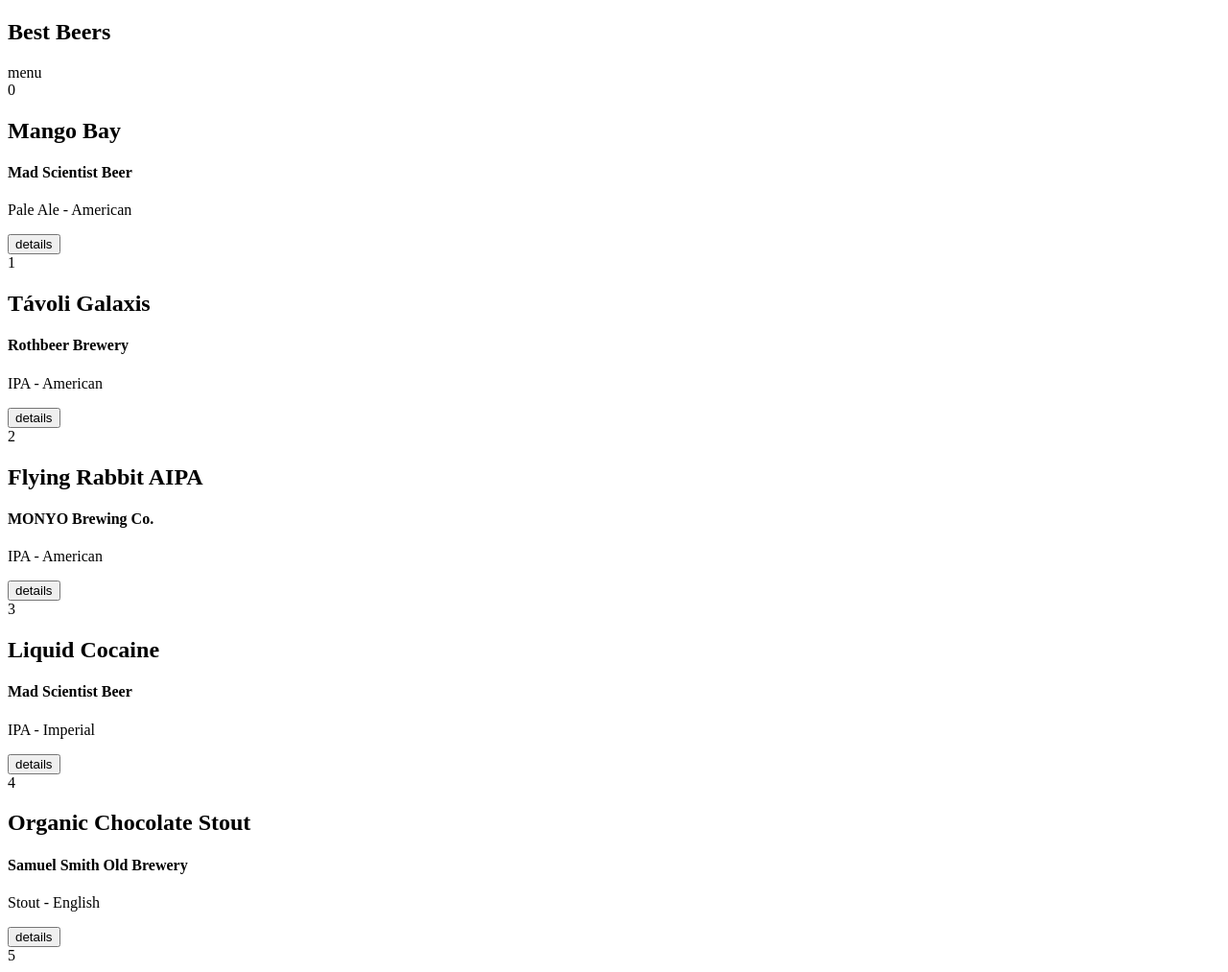
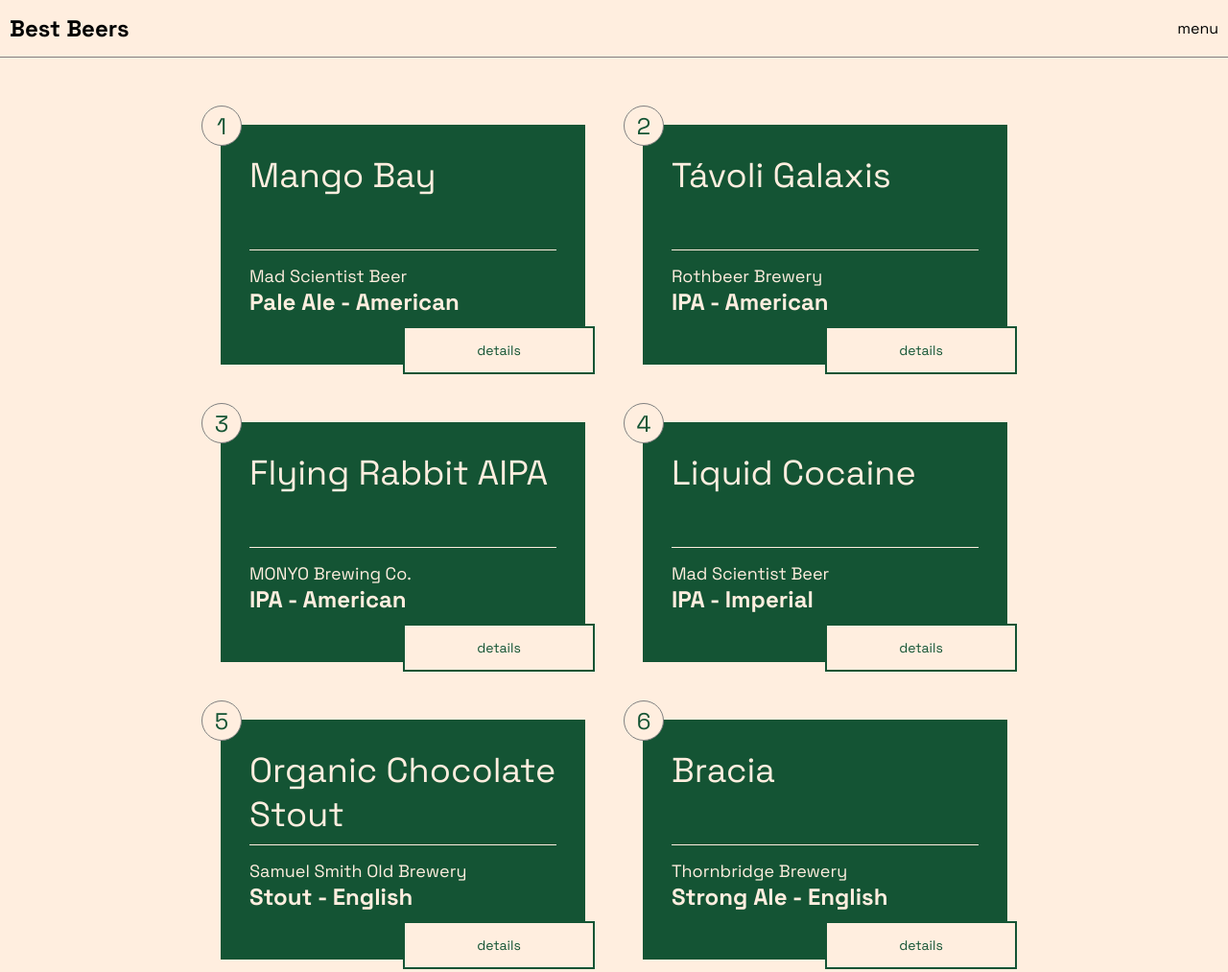
Before and after one commit to tothandras2019/final-ui-design, a plain HTML site: page index.html in a window 1280 px wide. Shown: the top 1013 px of the page at 96% size. Drawn offline with Linux system fonts and the light colour scheme.

Commit message:
rough view ready

```diff
--- a/SCRIPT/script.js
+++ b/SCRIPT/script.js
@@ -2,12 +2,12 @@ console.log(beers)
 
 const Card = ({ title, sub, text }, index) => {
   return `
-      <div>
-        <div>${index}</div>
+      <div class="card">
+        <div id="${index + 1}">${index + 1}</div>
         <h2>${title}</h2>
         <h4>${sub}</h4>
         <p>${text}</p>
-        <button>details</button>
+        <button>details </button>
       </div>`
 }
 
--- a/indes.scss
+++ b/indes.scss
@@ -0,0 +1,97 @@
+@import url('https://fonts.googleapis.com/css2?family=Space+Grotesk:wght@400;700&display=swap');
+
+$primary-background-color: #ffeedf;
+$secondary-background-color: #145434;
+
+* {
+  margin: 0;
+  padding: 0;
+  font-family: 'Space Grotesk', sans-serif;
+}
+
+body {
+  background-color: $primary-background-color;
+}
+
+nav {
+  position: fixed;
+  top: 0;
+  left: 0;
+  width: 100%;
+  height: 60px;
+  display: flex;
+  justify-content: space-between;
+  align-items: center;
+  padding: 10px;
+  box-sizing: border-box;
+  background-color: $primary-background-color;
+  border-bottom: 1px solid grey;
+  z-index: 100;
+}
+
+.card-container {
+  display: flex;
+  flex-wrap: wrap;
+  justify-content: center;
+  gap: 60px;
+  max-width: 1200px;
+  margin: 100px auto;
+  padding: 30px;
+
+  .card {
+    position: relative;
+    width: 100%;
+    max-width: 320px;
+    background-color: $secondary-background-color;
+    color: $primary-background-color;
+    padding: 30px;
+    div {
+      position: absolute;
+      top: -20px;
+      left: -20px;
+      width: 40px;
+      height: 40px;
+      border-radius: 50%;
+      border: 1px solid gray;
+      font-size: 24px;
+      background-color: $primary-background-color;
+      display: flex;
+      justify-content: center;
+      align-items: center;
+      color: $secondary-background-color;
+    }
+    h2 {
+      font-size: 36px;
+      font-weight: 400;
+      border-bottom: 1px solid $primary-background-color;
+      min-height: 100px;
+    }
+    h4 {
+      margin-top: 15px;
+      font-size: 18px;
+      font-weight: 400;
+    }
+    p {
+      font-size: 24px;
+      font-weight: 700;
+      margin-bottom: 20px;
+    }
+    button {
+      position: absolute;
+      right: -10px;
+      bottom: -10px;
+      width: 200px;
+      height: 50px;
+      font-size: 14px;
+      background-color: $primary-background-color;
+      border: 2px solid $secondary-background-color;
+      color: $secondary-background-color;
+
+      &:hover {
+        color: $primary-background-color;
+        border-color: $primary-background-color;
+        background-color: $secondary-background-color;
+      }
+    }
+  }
+}
```
Also changed, not shown: index.html (+0 -1 lines), indes.css, 1 other file.
